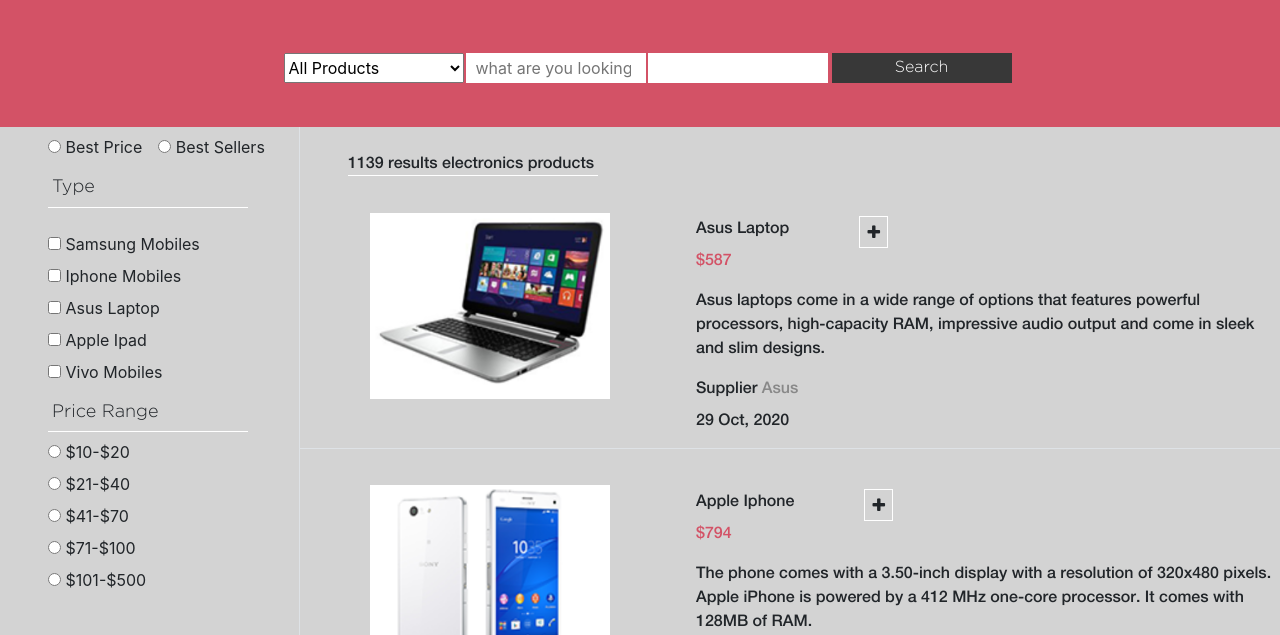
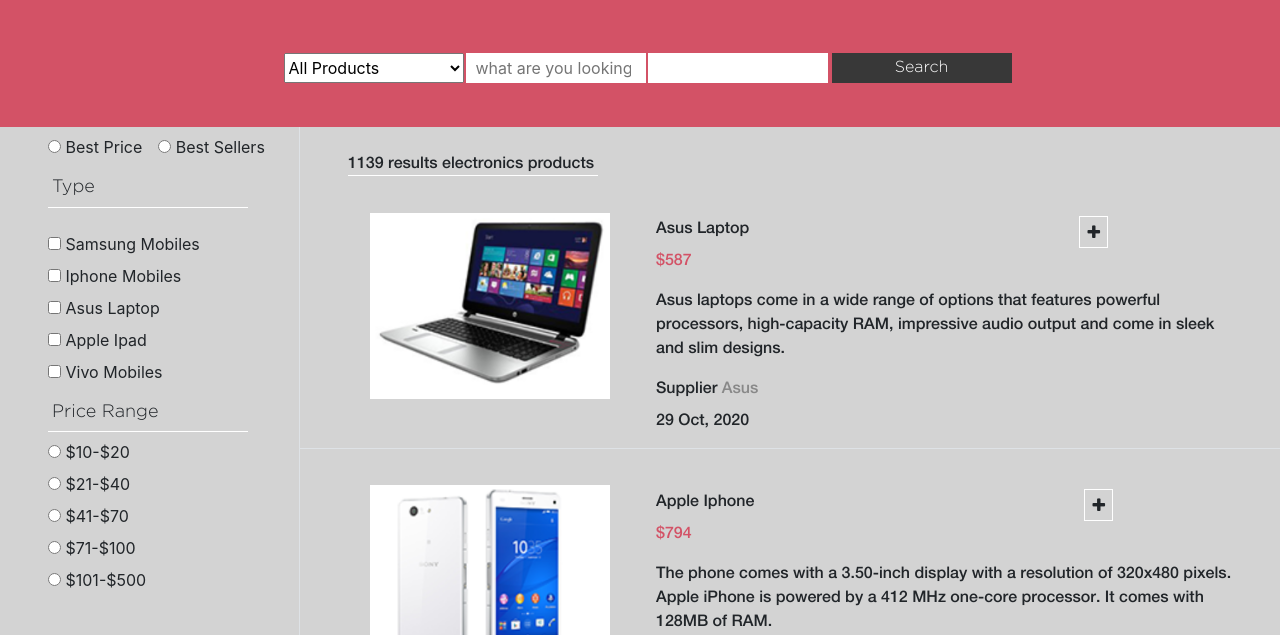
Before and after one commit to imran5644/first_capstone_project, a plain HTML site: page search.html in a window 1280 px wide. Shown: the part 165-800 px from the top of the page. Drawn offline with nearby package versions, Linux system fonts and the light colour scheme; a web font is replaced by a local one.

Commit message:
updated the position of plus icons

```diff
--- a/stylesheets/desktop.css
+++ b/stylesheets/desktop.css
@@ -189,12 +189,12 @@
 
 .mob-flex {
   display: grid;
-  grid-template-columns: 1fr 1fr;
+  grid-template-columns: 300px 600px;
   grid-column-gap: 10px;
 }
 
 .plus-icon i {
-  margin-left: 40px;
+  margin-left: 300px;
   border: 1px solid white;
   padding: 7px;
 }
```
